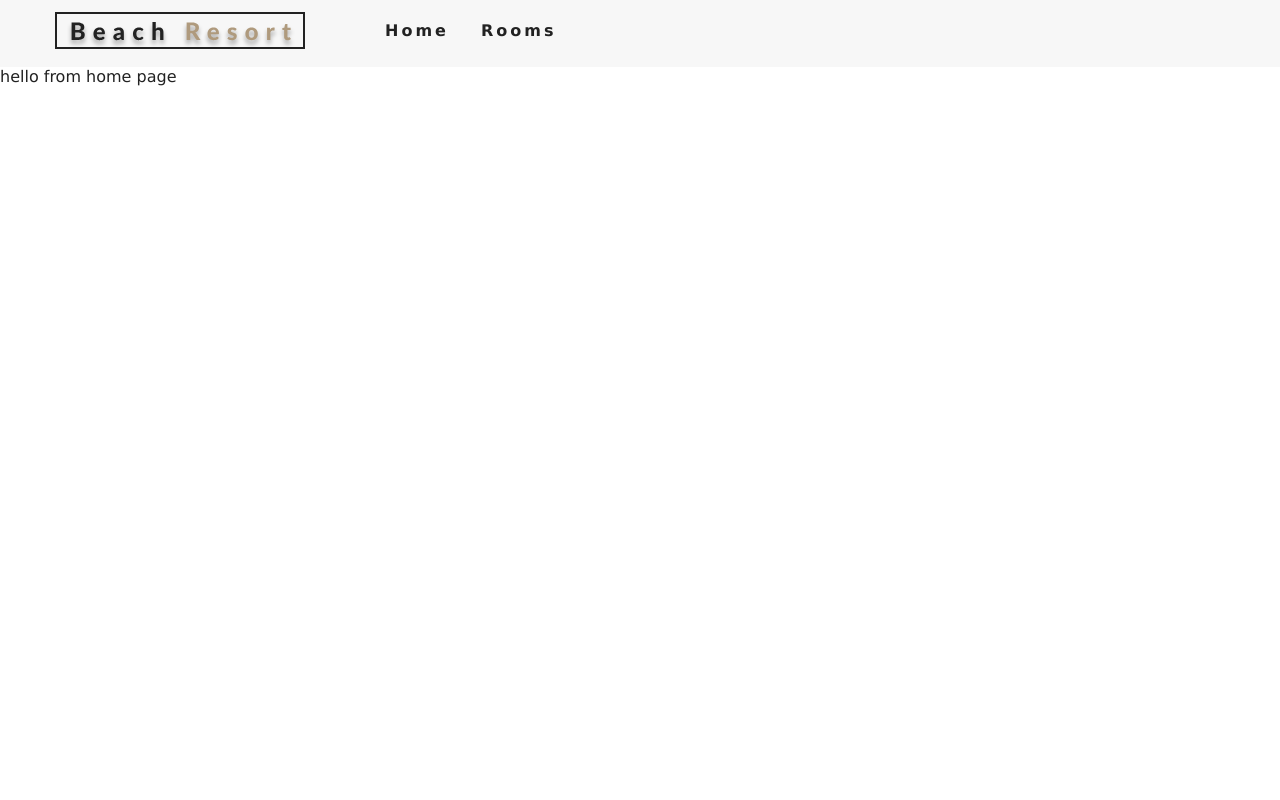
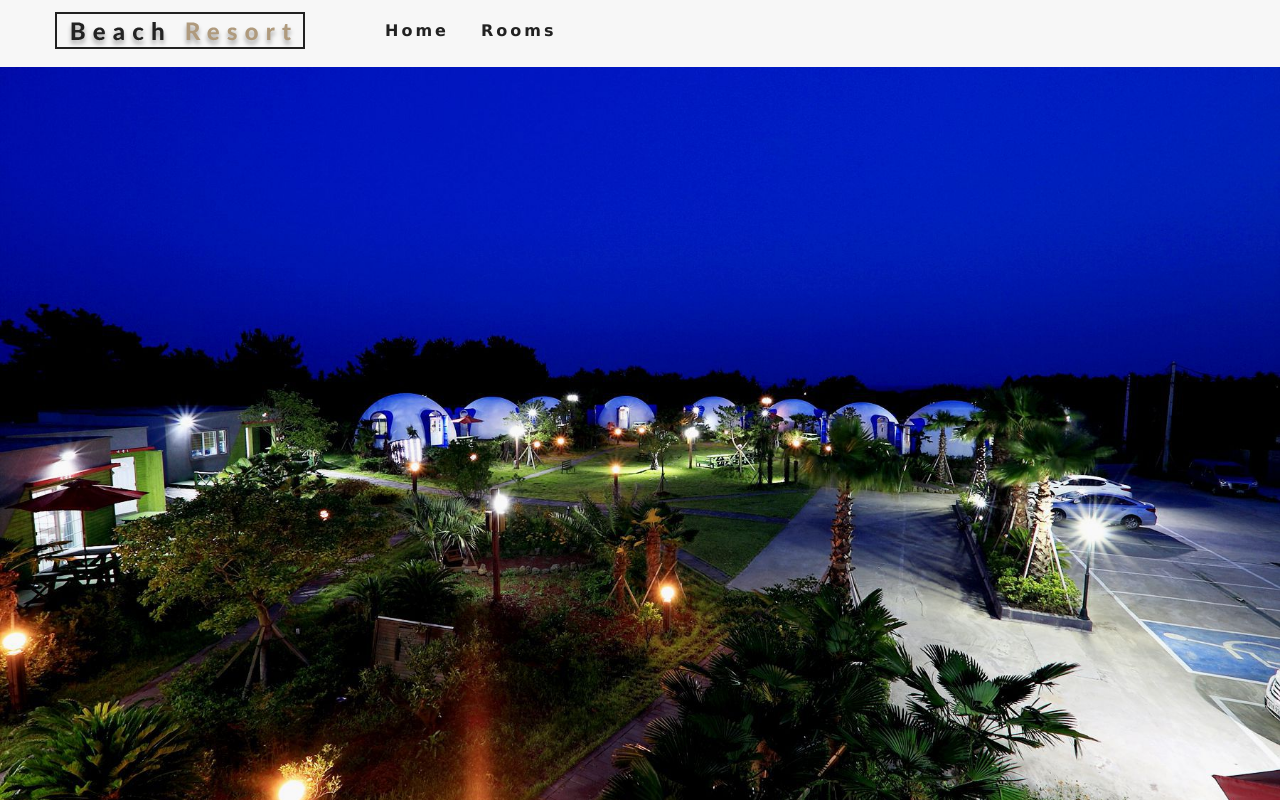
Before and after one commit to rudalson/resort, a React (Create React App) app: page /#/ in a window 1280 px wide. Built offline with nearby package versions, Linux system fonts and the light colour scheme.

Commit message:
added default home
기본 홈 화면 추가
Hero라는 컴포넌트 사용

```diff
--- a/src/App.css
+++ b/src/App.css
@@ -159,7 +159,7 @@
 .defaultHero,
 .roomsHero {
   min-height: calc(100vh - 66px);
-  background: url("images/defaultBcg.jpeg") center/cover no-repeat;
+  background: url("images/jeju-pension.jpg") center/cover no-repeat;
   display: flex;
   align-items: center;
   justify-content: center;
--- /dev/null
+++ b/src/components/Hero.js
@@ -0,0 +1,13 @@
+import React from "react";
+
+export default function Hero({children, hero}) {
+    return (
+        <header className={hero}>
+            {children}
+        </header>
+    )
+}
+
+Hero.defaultProps = {
+    hero: "defaultHero"
+};
--- a/src/pages/Home.js
+++ b/src/pages/Home.js
@@ -1,9 +1,9 @@
 import React from "react";
+import Hero from "../components/Hero";
 
 export default function Home() {
     return (
-        <div>
-            hello from home page
-        </div>
+        <Hero>
+        </Hero>
     );
 }
```
Also changed, not shown: src/images/defaultBcg.jpeg (deleted), src/images/jeju-pension.jpg (added).
